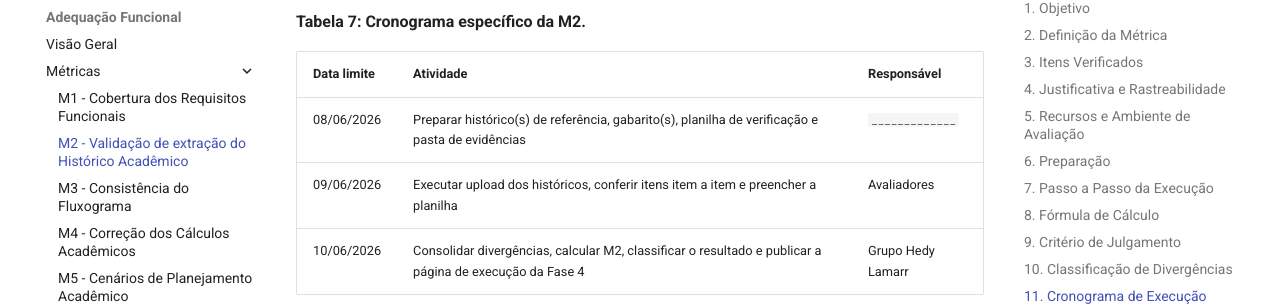
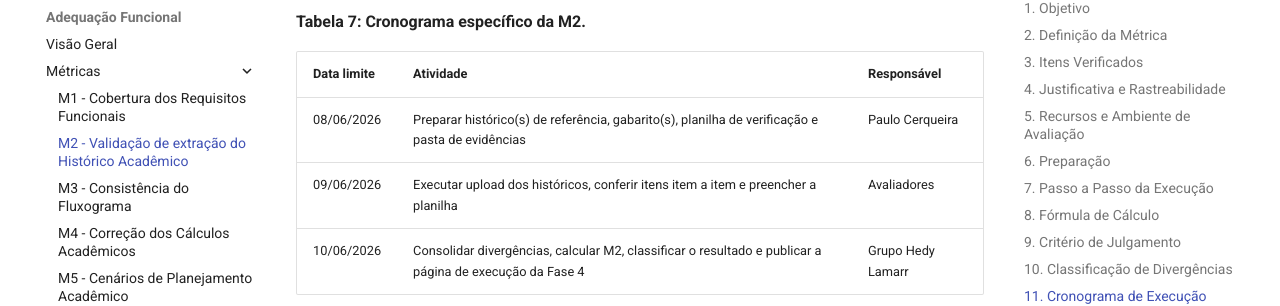
Before and after one commit to FCTE-Qualidade-de-Software-1/2026-1_T01_HEDY_LAMAR, an MkDocs documentation site: the page built from docs/fase3/adequacao_funcional/metrica_2.md, in a window 1280 px wide and 900 px high, scrolled down 6013 px. Shown: the part 148-454 px from the top of the window. Built offline with MkDocs 1.6.1 and Material for MkDocs 9.7.7, drawn with Linux system fonts in a browser that asks for light colours; comment, search, counter and statistics services are not loaded.

Commit message:
fix: ajustar m1 e m2 para atualizar com nome do responsavel

```diff
--- a/docs/fase3/adequacao_funcional/metrica_2.md
+++ b/docs/fase3/adequacao_funcional/metrica_2.md
@@ -170,7 +170,7 @@ O limite mínimo satisfatório de 95% segue o requisito não funcional de acurá
 
 | Data limite | Atividade | Responsável |
 |---|---|---|
-| 08/06/2026 | Preparar histórico(s) de referência, gabarito(s), planilha de verificação e pasta de evidências | `_____________` |
+| 08/06/2026 | Preparar histórico(s) de referência, gabarito(s), planilha de verificação e pasta de evidências | Paulo Cerqueira |
 | 09/06/2026 | Executar upload dos históricos, conferir itens item a item e preencher a planilha | Avaliadores |
 | 10/06/2026 | Consolidar divergências, calcular M2, classificar o resultado e publicar a página de execução da Fase 4 | Grupo Hedy Lamarr |
 
```
Also changed, not shown: docs/fase3/adequacao_funcional/metrica_1.md (+1 -1 lines).
